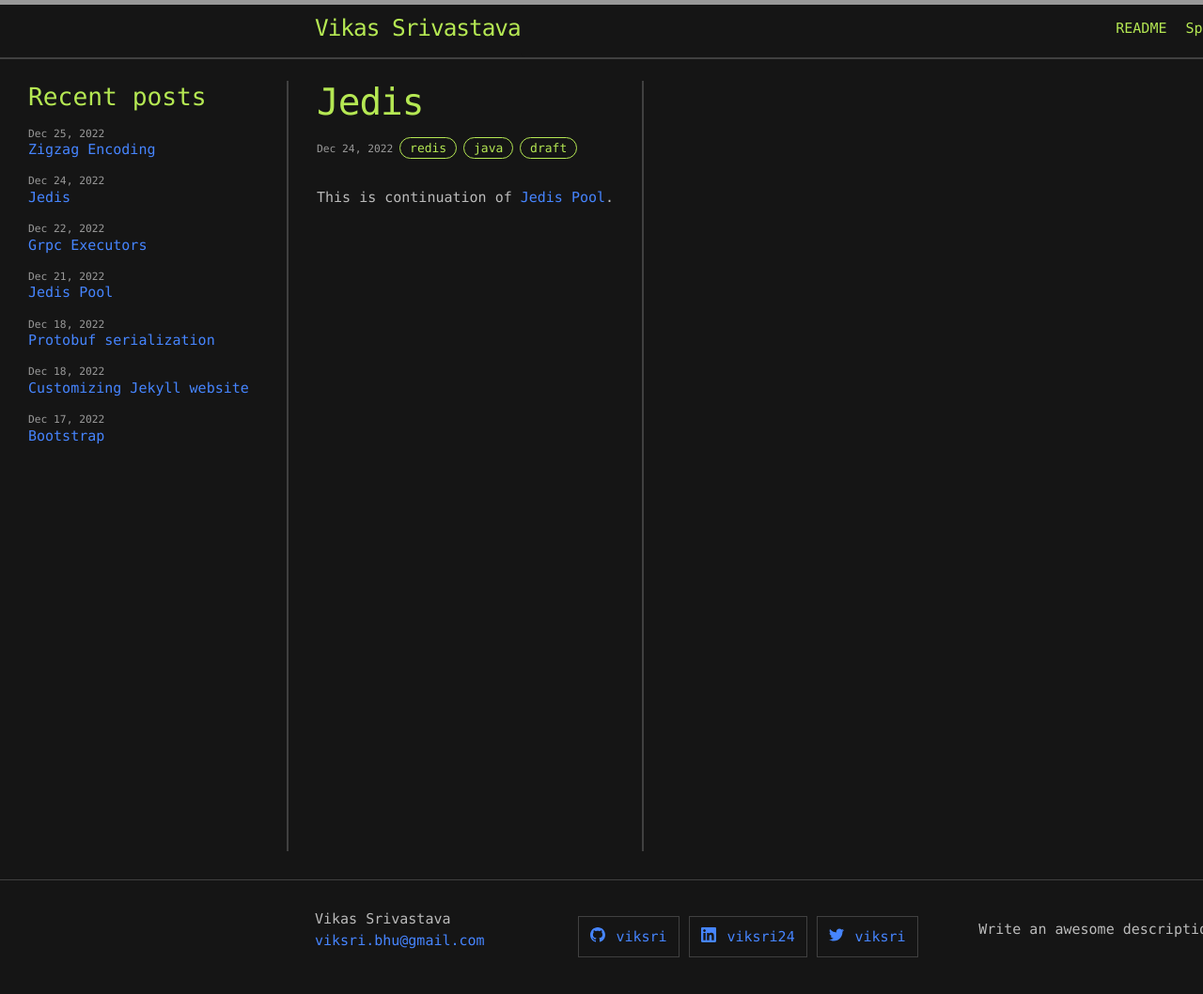
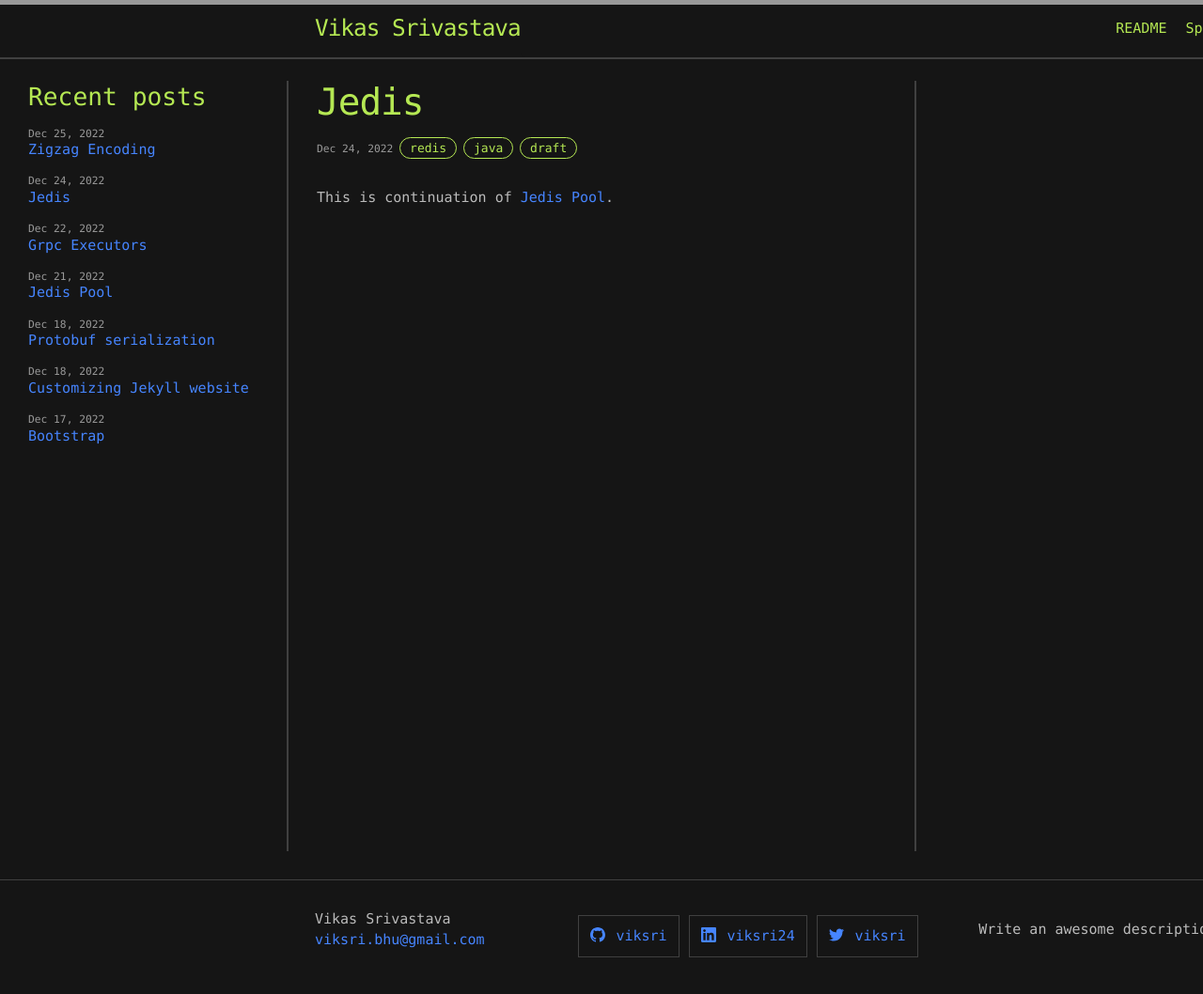
Before and after one commit to viksri/viksri.github.io, a Jekyll site: the page built from _posts/2022-12-25-jedis.md, in a window 1280 px wide and 1072 px high. Shown: the top 1058 px of the window at 94% size. Built offline with Jekyll 4.4.1, drawn with Linux system fonts in a browser that asks for light colours.

Commit message:
V1.6.4: Fix width of main content

```diff
--- a/_sass/minima/_base.scss
+++ b/_sass/minima/_base.scss
@@ -219,6 +219,7 @@ pre {
   border-left: 2px double $border-color-01;
   border-right: 2px double $border-color-01;
   min-height: 820px;
+  width: $content-width + 3 * $spacing-unit;
   @extend %clearfix;
 }
 
--- a/_sass/minima/_layout.scss
+++ b/_sass/minima/_layout.scss
@@ -212,7 +212,6 @@
   margin-top: $header-height;
   padding: $spacing-unit 0;
   display: flex;
-  flex: 1;
 }
 
 .page-heading {
@@ -424,7 +423,7 @@ aside#rsidebar {
     font-size: 12px;
     line-height: 1.3;
     position: fixed;
-    margin-left: $content-width + $lsidebar-width + 7 * $spacing-unit;
+    margin-left: $content-width + $lsidebar-width + 6 * $spacing-unit;
 }
 
 aside#sidebar p.repo-owner,
```
